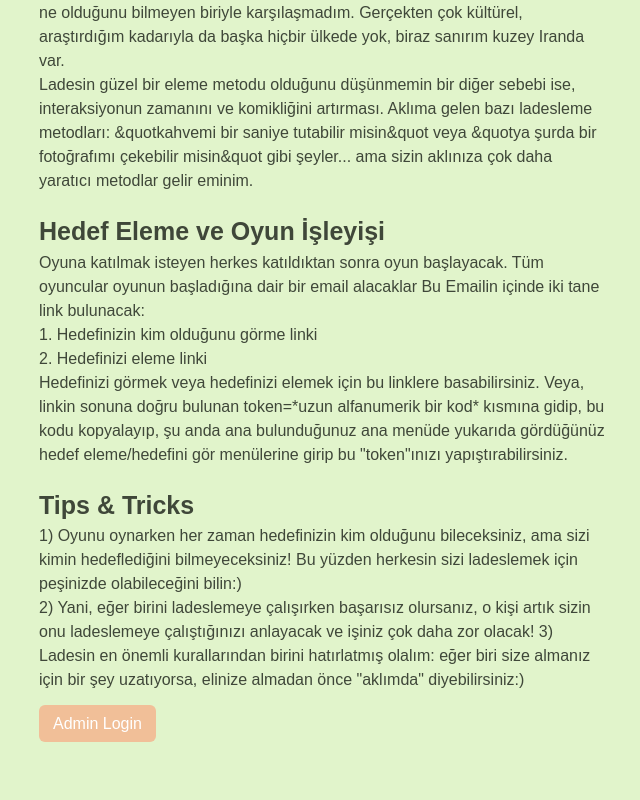
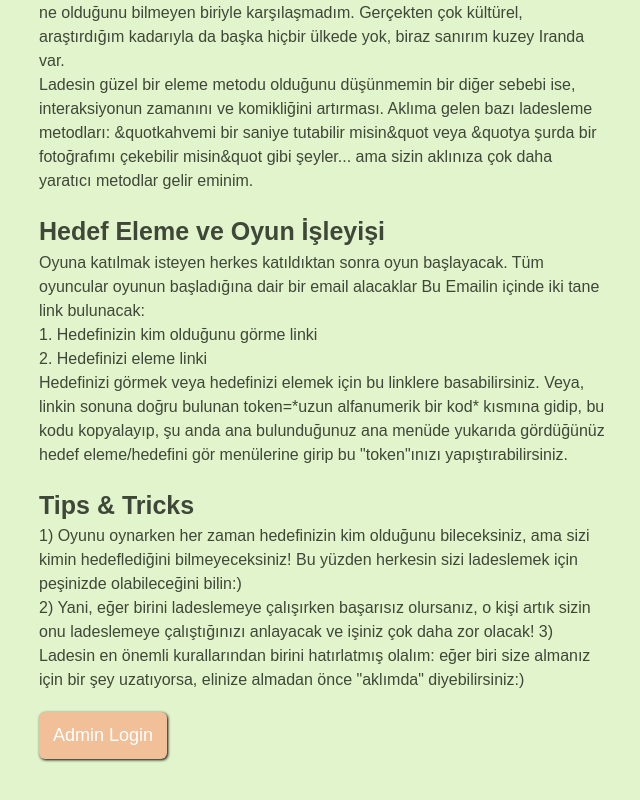
Before and after one commit to aybala0/Lades-Game, a Next.js app: page / in a window 1280 px wide. Shown: the part 1826-2626 px from the top of the page, without its empty margins (317-957 px from the left). Built offline with nearby package versions, Linux system fonts and the light colour scheme.

Commit message:
added button shadowing

```diff
--- a/app/globals.css
+++ b/app/globals.css
@@ -30,6 +30,7 @@ body {
   display: inline-block;
   text-align: center;
   font-size: clamp(14px, 2.5vw, 18px);
+  box-shadow: 1px 1px 3px black
 }
 
 .btn:hover {
--- a/app/page.tsx
+++ b/app/page.tsx
@@ -126,14 +126,7 @@ export default function Home() {
 
       <Link
         href="/admin/login"
-        style={{
-          padding: "10px 14px",
-          borderRadius: 6,
-          background: "#F1BF98",
-          color: "white",
-          textDecoration: "none",
-          marginRight: "20px"
-        }}
+         className="btn"
       >
         Admin Login
       </Link>
```
